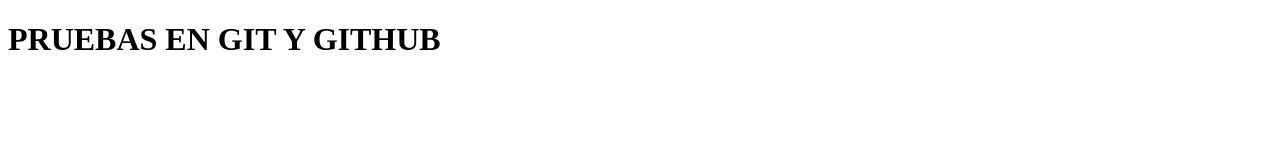
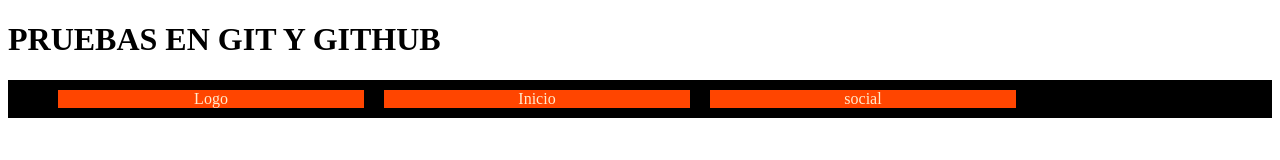
Before and after one commit to faridHocini/itAcademy, a plain HTML site: page index.html in a window 1280 px wide. Drawn offline with Linux system fonts and the light colour scheme.

Commit message:
Añadiendo CSS

```diff
--- a/index.html
+++ b/index.html
@@ -3,12 +3,18 @@
 <head>
     <meta charset="UTF-8">
     <meta name="viewport" content="width=device-width, initial-scale=1.0">
+    <link rel="stylesheet" href="styles.css">
     <title>Document</title>
 </head>
 <body>
+    <h1>PRUEBAS EN GIT Y GITHUB </h1>
+    <div>
+       <ul class="lista">
+        <li class="item">Logo</li>
+        <li class="item">Inicio</li>
+        <li class="item">social</li>
 
-    <div>
-        <h1>PRUEBAS EN GIT Y GITHUB </h1>
+       </ul>
     </div>
 
 </body>
--- a/styles.css
+++ b/styles.css
@@ -0,0 +1,16 @@
+.lista{
+    display: flex;
+    background-color: black;
+    align-items: start;
+
+}
+
+.item{
+    margin: 10px;
+    padding: auto;
+    list-style: none;
+    background-color: orangered;
+    color: blanchedalmond;
+    width: 25%;
+    text-align: center;
+}
```
